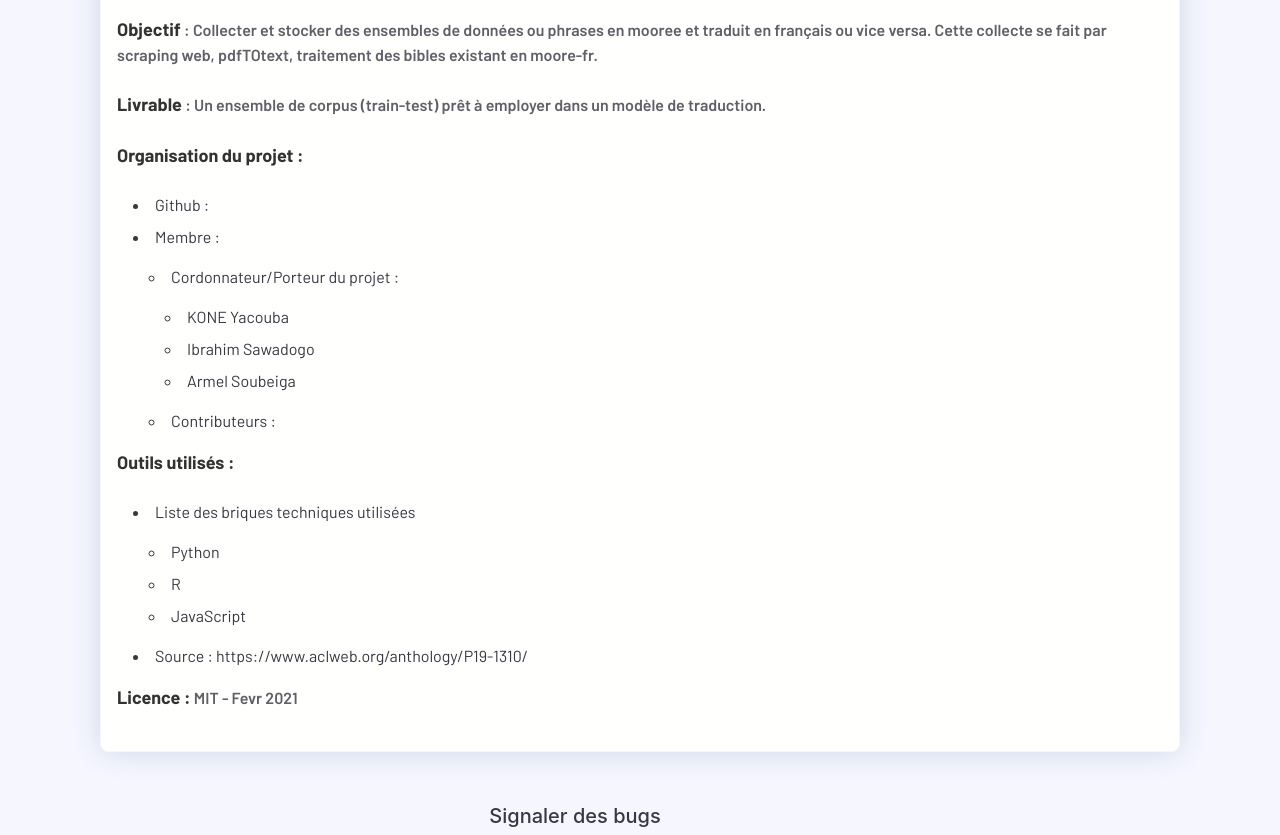
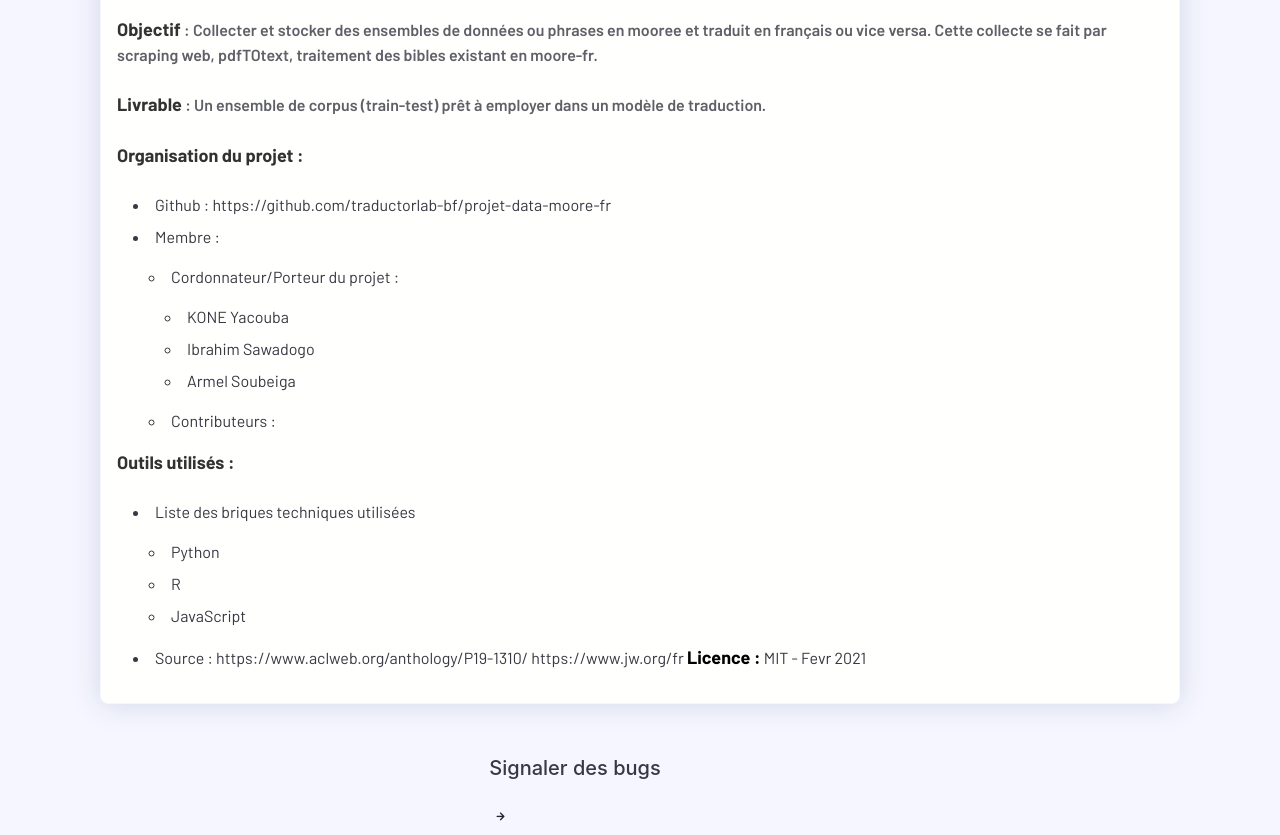
Before and after one commit to traductorlab-bf/traductorlab-bf.github.io, a Jekyll site: the page built from _posts/projet-data-moore-fr/2020-05-26-projet-data-moore-fr.md, in a window 1280 px wide and 900 px high, scrolled down 253 px, cut to the strip 65-900 px from the top of the window. Built offline with Jekyll 4.4.1, drawn with Linux system fonts in a browser that asks for light colours; nearby versions of some CDN libraries; comment, search, counter and statistics services are not loaded; some of the changed lines change nothing that is shown.

Commit message:
Update 2020-05-26-projet-data-moore-fr.md

```diff
--- a/_posts/projet-data-moore-fr/2020-05-26-projet-data-moore-fr.md
+++ b/_posts/projet-data-moore-fr/2020-05-26-projet-data-moore-fr.md
@@ -17,7 +17,7 @@ short-description:
 
 **Organisation du projet :**
 
-- Github :
+- Github : https://github.com/traductorlab-bf/projet-data-moore-fr
 - Membre :
     - Cordonnateur/Porteur du projet :
       - KONE Yacouba
@@ -34,5 +34,5 @@ short-description:
     - JavaScript
 
 - Source  : https://www.aclweb.org/anthology/P19-1310/
-
+            https://www.jw.org/fr
 **Licence :** MIT - Fevr 2021
```
